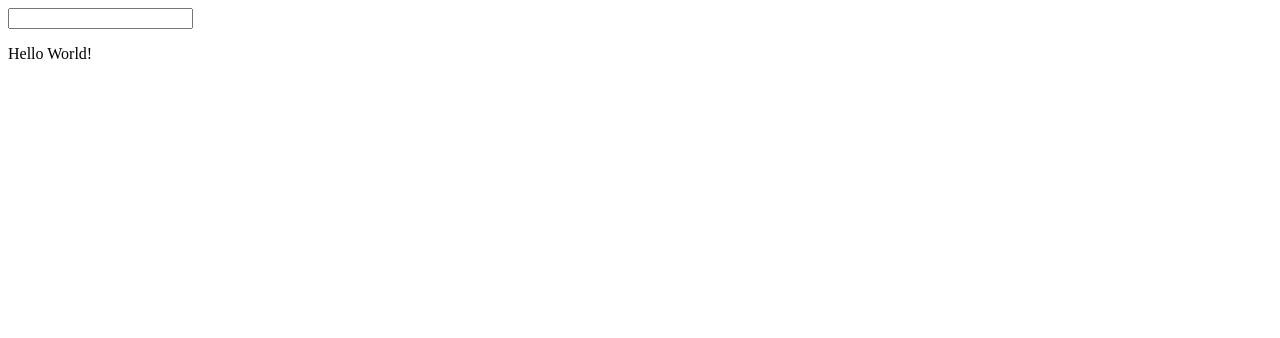
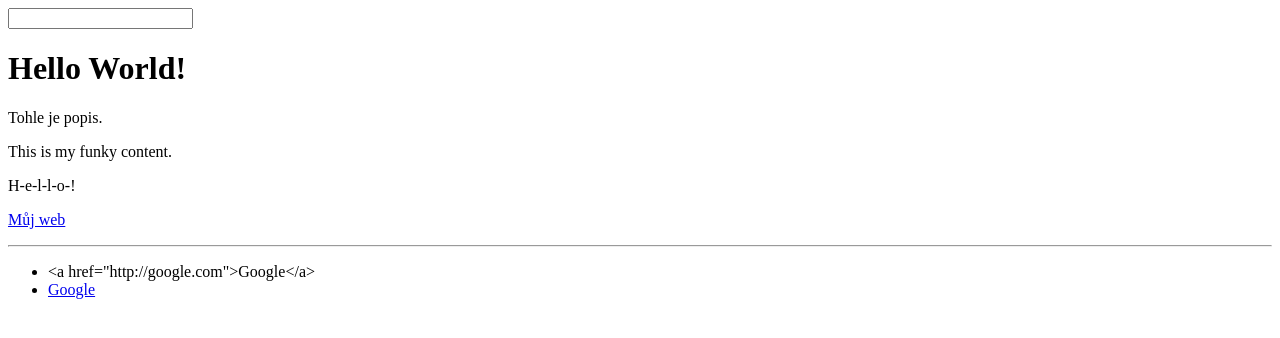
Before and after one commit to pikl-cz/vuejs, a plain HTML site: page first/index.htm in a window 1280 px wide. Drawn offline with nearby package versions, Linux system fonts and the light colour scheme.

Commit message:
Start - templates, accessing data, binding, directives, v-once, raw html

```diff
--- a/first/first.js
+++ b/first/first.js
@@ -1,11 +1,22 @@
 new Vue({
-    el: '#app',
-    data: {
-        title: 'Hello World!'
+  el: '#app',
+  data: {
+    title: 'Hello World!',
+    content: 'This is my funky content.',
+    description: 'Tohle je popis.',
+    link: 'https://pikl.cz',
+    finishedLink: '<a href="http://google.com">Google</a>'
+  },
+  methods: {
+    changeDesc: function(event) {
+      this.description = event.target.value;
     },
-    methods: {
-        changeTitle: function (event) {
-            this.title = event.target.value;
-        }
+    printContent: function() {
+      return this.content;
+    },
+    printNewTitle: function() {
+      this.title = 'H-e-l-l-o-!';
+      return this.title;
     }
+  }
 });
--- a/first/index.htm
+++ b/first/index.htm
@@ -1,17 +1,30 @@
 <html>
+  <head> </head>
 
-<head>
+  <body>
+    <div id="app">
+      <input type="text" v-on:input="changeDesc" />
 
-</head>
+      <!-- v-once = render just once -->
+      <h1 v-once>{{ title }}</h1>
 
-<body>
-    <div id="app">
-        <input type="text" v-on:input="changeTitle">
-        <p>{{ title }}</p>
+      <p>{{ description }}</p>
+      <p>{{ printContent() }}</p>
+      <p>{{ printNewTitle() }}</p>
+
+      <!-- v-bind = access to data nelze použít href="{{ title }}" -->
+      <p><a v-bind:href="link" v-bind:title="title">Můj web</a></p>
+
+      <hr />
+
+      <ul>
+        <li>{{ finishedLink }}</li>
+        <!-- v-html = do not escape HTML -->
+        <li v-html="finishedLink"></li>
+      </ul>
     </div>
 
     <script src="https://cdn.jsdelivr.net/npm/vue/dist/vue.js"></script>
     <script src="first.js"></script>
-</body>
-
+  </body>
 </html>
```
